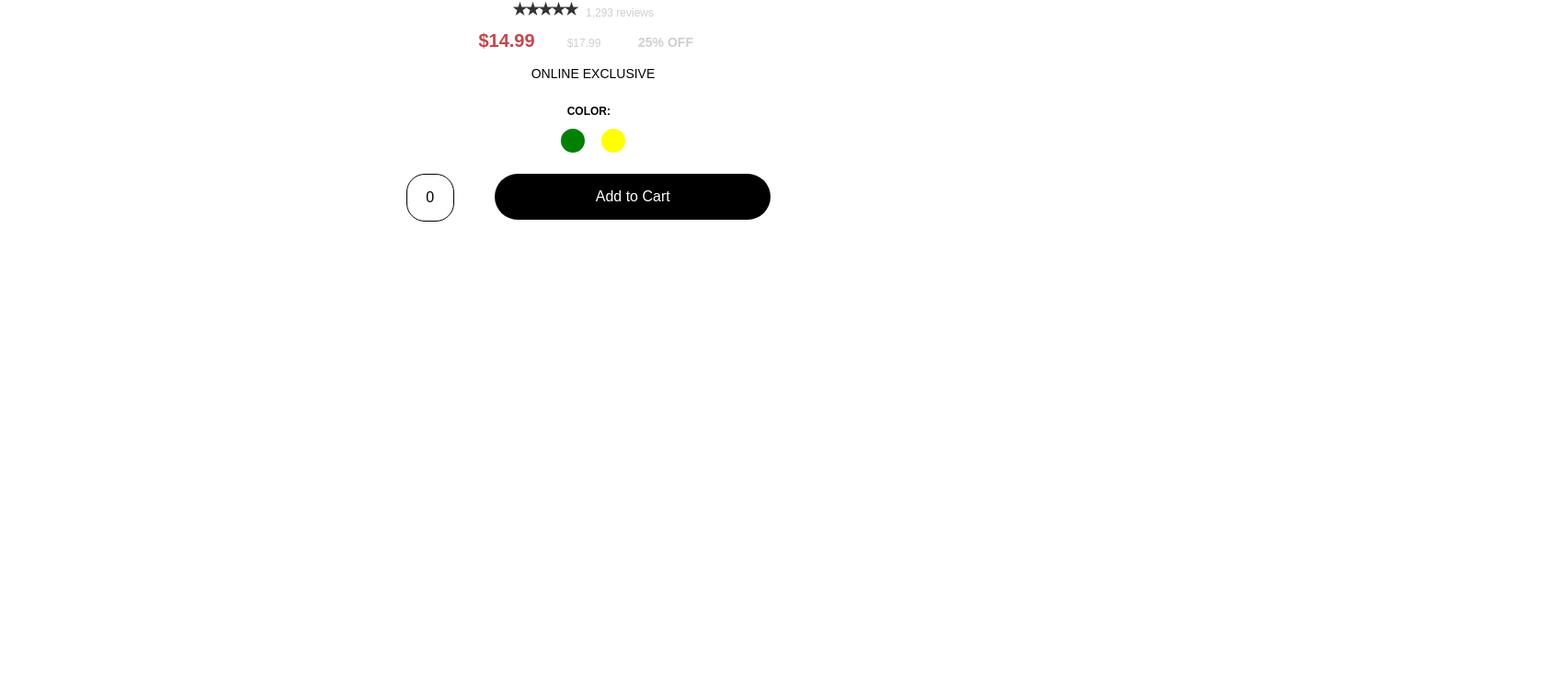
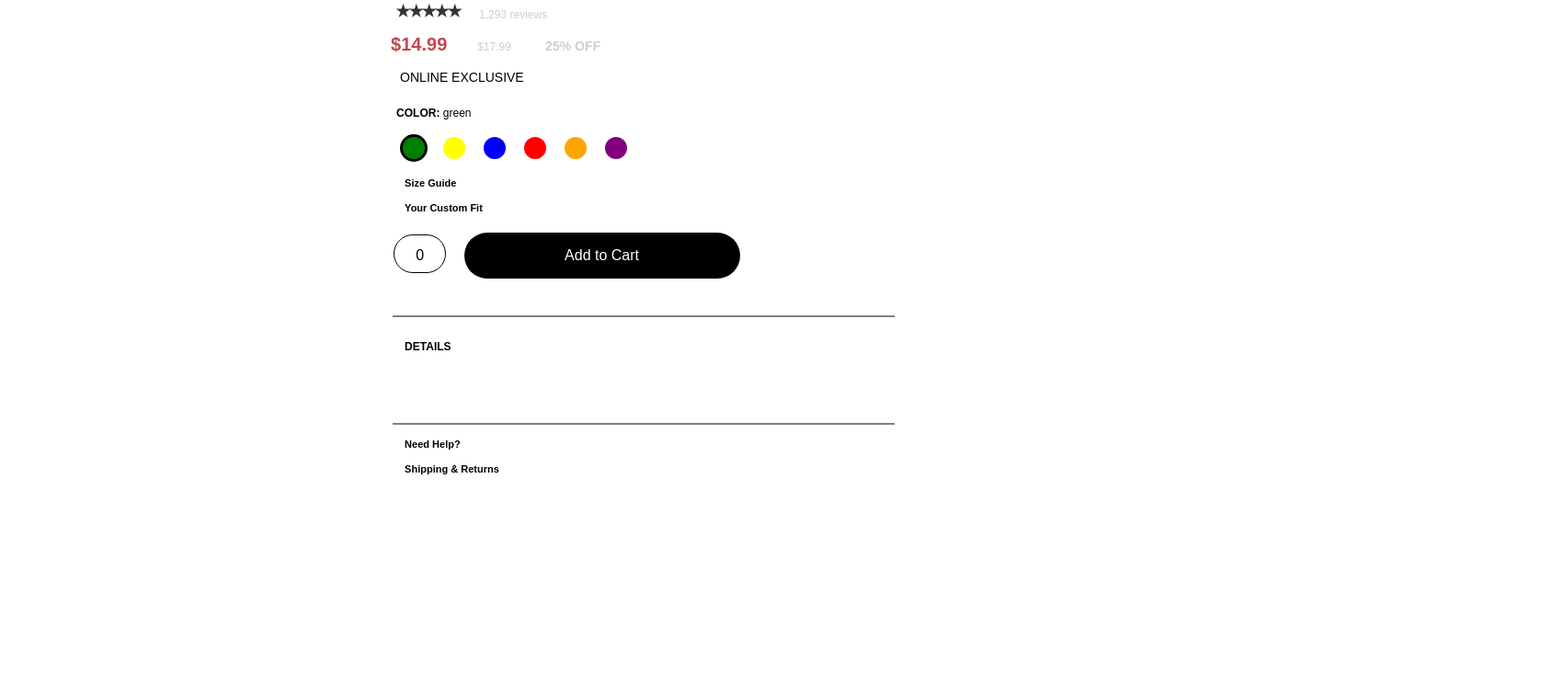
Before and after one commit to Chasieboy317/ZaioAssignment1, a plain HTML site: page challenge.html in a window 1280 px wide. Shown: the part 68-800 px from the top of the page at 92% size, 1689 px wide, since content can reach past the window. Drawn offline with Linux system fonts and the light colour scheme.

Commit message:
implemented everything fully. Might decide to change a few colours later

```diff
--- a/challenge.css
+++ b/challenge.css
@@ -1,6 +1,5 @@
 .infoHeader {
-	text-align: center;
-	margin: 8px;
+	width: 550px;
 }
 .product {
 }
@@ -12,31 +11,25 @@
 
 /*review row*/
 .reviewHeader {
-	min-width: 300px;
 }
 .reviewBar {
-	width: 80px;
+	min-width: 80px;
 	font: bold 26px Arial;
 	color: #333;
 	display: inline-block;
-	margin-left: 10px;
-	margin-bottom: 4px;
-	margin-top: 4px;
+	margin: 6px;
 }
 .reviewNumber {
-	width: 100px;
 	font: normal 12px Arial;
 	color: #cfcfcf;
 	display: inline-block;
-	text-align: left;
 }
 
 /*price row*/
 .price {
-	min-width: 300px;
 }
 .currentPrice {
-	width: 90px;
+	min-width: 90px;
 	font: bold 20px Arial;
 	color: #c2484e;
 	display: inline-block;
@@ -44,13 +37,13 @@
 	margin-top: 4px;
 }
 .retailPrice {
-	width: 70px;
+	min-width: 70px;
 	font: normal 12px Arial;
 	color: #cfcfcf;
 	display: inline-block;
 }
 .discount {
-	width: 100px;
+	min-width: 100px;
 	font: bold 14px Arial;
 	color: #cfcfcf;
 	display: inline-block;
@@ -66,8 +59,9 @@
 /*colour row*/
 #colourLabel {
 	font: bold 12px Arial;
-	margin-left: 4px;
-	margin-top: 26px;
+	margin: 6px;
+	margin-top: 20px;
+	display: inline-block;
 }
 #colour {
 	font: normal 12px Arial;
@@ -75,18 +69,21 @@
 }
 
 /*buttons */
-button:focus {outline: 0;}
+button:focus {
+	outline: 0;
+}
+
 .button {
-	display: inline-block;
 	cursor: pointer;
 	border-radius: 50%;
 	border-style: solid;
-	border-width: 2px;
+	border-width: 3px;
 	border-color: white;
 	width: 30px;
 	height: 30px;
 	margin-left: 10px;
 	margin-top: 10px;
+	margin-bottom: 2px;
 }
 
 .button#roundButton1 {
@@ -97,32 +94,57 @@ button:focus {outline: 0;}
 	background-color: yellow;
 }
 
+.button#roundButton3 {
+	background-color: blue;
+}
+
+.button#roundButton4 {
+	background-color: red;
+}
+
+.button#roundButton5 {
+	background-color: orange;
+}
+
+.button#roundButton6 {
+	background-color: purple;
+}
+
 .addToCart {
-	display: inline-block;
 	font: normal 16px Arial;
+	margin-bottom: 20px;
 }
 
 .addToCart#numberColour {
+	display: inline-block;
 	border: solid;
 	border-width: 1px;
-	border-radius: 20px;
+	border-radius: 25px;
 	background-color: white;
 	color: black;
-	width:50px;
-	height: 50px;
-	margin: 20px;
-	line-height: 50px;
+	width:55px;
+	height: 40px;
+	margin: 15px;
+	margin-top: 8px;
+	margin-left: 3px;
+	line-height: 44px;
 	text-align: center;
-	vertical-align: middle;
 }
 .addToCart#addToCartButton {
+	display: inline-block;
+	cursor: pointer;
 	border: none;
 	border-radius: 25px 25px 25px 25px;
 	background-color: black;
 	color: white;
-	width: 300px;
-	height: 50px;
-	margin: 20px;
+	min-width: 300px;
+	min-height: 50px;
+}
+
+.line {
+	border-style:solid;
+	border-color: grey;
+	margin: 2px;
 }
 
 /*modal popup*/
@@ -162,6 +184,7 @@ button:focus {outline: 0;}
 }
 
 .plusminus {
+	cursor: pointer;
 	width: 50px;
 	height: 50px;
 	margin: 10px;
@@ -183,6 +206,7 @@ button:focus {outline: 0;}
 	font: normal 40px Arial;
 }
 .choice {
+	cursor: pointer;
 	width: 80px;
 	height:40px;
 	margin:10px;
@@ -205,3 +229,9 @@ button:focus {outline: 0;}
 	background-color: #9dff82;
 	border-color: #67cc4b;
 }
+
+#selectedColours {
+	margin: 10px;
+	min-width: 300px;
+	min-height: 100px;
+}
--- a/challenge.html
+++ b/challenge.html
@@ -9,7 +9,7 @@
 </head>
 
 <body>
-
+	<div style="width:100%; height:100%; margin-left:33%; float:center">
 		<div class="infoHeader">
 			<div class="product">
 				<h1 class="productName">
@@ -47,14 +47,33 @@
 				<div id="colour"></div>
 			</div>
 
-		<div class="buttons">
-			<button class="button" id="roundButton1" -data-name="green" -data-price="10" onclick="buttonSelect(this.id)"></button>
-			<button class="button" id="roundButton2" -data-name="yellow" -data-price="20" onclick="buttonSelect(this.id)"></button>
+			<div>
+				<button class="button" id="roundButton1" -data-name="green" -data-price="10" onclick="ButtonSelect(this.id)"></button>
+				<button class="button" id="roundButton2" -data-name="yellow" -data-price="20" onclick="ButtonSelect(this.id)"></button>
+				<button class="button" id="roundButton3" -data-name="blue" -data-price="20" onclick="ButtonSelect(this.id)"></button>
+				<button class="button" id="roundButton4" -data-name="red" -data-price="20" onclick="ButtonSelect(this.id)"></button>
+				<button class="button" id="roundButton5" -data-name="orange" -data-price="20" onclick="ButtonSelect(this.id)"></button>
+				<button class="button" id="roundButton6" -data-name="purple" -data-price="20" onclick="ButtonSelect(this.id)"></button>
+				<p style="font: bold 11px Arial; margin:15px">Size Guide</p>
 			</div>
 
 			<div class="addToCart">
+				<p style="font: bold 11px Arial; margin: 15px;">Your Custom Fit</p>
 				<p class="addToCart" id="numberColour">0</p>
-			<button class="addToCart" id="addToCartButton" onclick="addToCart()">Add to Cart</button>
+				<button class="addToCart" id="addToCartButton" onclick="AddToCart()">Add to Cart</button>
+			</div>
+
+			<hr class="line"> </hr>
+
+			<div id="selectedColours" style="min-height: 80px;">
+				<p style="font: bold 12px Arial; margin-left: 5px; margin-top: 25px; margin-bottom: 5px;">DETAILS</p>
+			</div>
+
+			<hr class="line"> </hr>
+
+			<div>
+				<p style="font: bold 11px Arial; margin:15px">Need Help?</p>
+				<p style="font: bold 11px Arial; margin:15px">Shipping & Returns</p>
 			</div>
 
 			<div id="addColours" class = "popup">
@@ -63,17 +82,19 @@
 					<p class="popup-text">Please add the quantity of the item you have selected.</p>
 					<div class = "incdec">
 						<p id="colourName"></p>
-				<button class = "plusminus" onclick="decrement()">-</button>
+						<button class = "plusminus" onclick="Decrement()">-</button>
 						<p id="duplicateColour">0</p>
-				<button class = "plusminus" onclick="increment()">+</button>
+						<button class = "plusminus" onclick="Increment()">+</button>
 					</div>
-			<button class="choice" id="agree" onclick="closeAddToCart()">
+					<button class="choice" id="agree" onclick="Agree()">
 						<p class="popup-choice">Agree</p>
 					</button>
-			<button class="choice" id="cancel" onclick="closeAddToCart()">
+					<button class="choice" id="cancel" onclick="Cancel()">
 						<p class="popup-choice">Cancel</p>
 					</button>
 
+				</div>
+			</div>
 		</div>
 </div>
 
@@ -81,41 +102,81 @@
 
 	<script type="text/javascript">
 		var selectedButton = document.getElementById("roundButton1");
-
 		var lastSelectedButton = selectedButton;
 		var ringColour = "black";
-
+		var itemsInCart = false;
+		var addToCartButton = document.getElementById("addToCartButton");
+		var numberColour = document.getElementById("numberColour");
 		var popup = document.getElementById("addColours");
 		var colourName = document.getElementById("colourName");
 		var duplicateColour = document.getElementById("duplicateColour");
+		var duplicateColourNum = 0;
 
-		var itemsInCart = false;
+		var selectedColours = document.getElementById("selectedColours");
 
-		function buttonSelect(currentID) {
-			lastSelectedButton = selectedButton;
-			selectedButton = document.getElementById(currentID);
+		selectedButton.style.borderColor = ringColour;
+		document.getElementById("colour").innerHTML = selectedButton.getAttribute("-data-name");
 
-			lastSelectedButton.style.borderColor = "white";
-			selectedButton.style.borderColor = ringColour;
+		function ButtonSelect(currentID) {
+			if (itemsInCart) {return;} //if the user is in the state of checking out, don't allow them to choose a colour
+			lastSelectedButton = selectedButton; //the button that will be deactivated will be the previously selected button
+			selectedButton = document.getElementById(currentID); //the button that will be activated
+
+			lastSelectedButton.style.borderColor = "white"; //deactivate the button
+			selectedButton.style.borderColor = ringColour; //activate the button
 
 			document.getElementById("colour").innerHTML = selectedButton.getAttribute("-data-name");
 		}
 
-		function addToCart() {
+		function Checkout() {
+			var copyColour = selectedButton.cloneNode(true);
+			copyColour.style.border = "none";
+			//copyColour.onclick = null; //For some reason null assignment of the onclick function doesn't remove it's functionality ???
+			for (var i=0; i<duplicateColourNum; i++) {
+				selectedColours.appendChild(copyColour.cloneNode(true)); //make a copy of the selected colour and add it to the list of colours
+			}
+			Reset();
+		}
+
+		function AddToCart() {
+
 			popup.style.display = "block";
 			colourName.innerHTML = selectedButton.getAttribute("-data-name");
 		}
 
-		function closeAddToCart() {
+		function Agree() {
+			popup.style.display = "none";
+			if (duplicateColourNum==0) {return;}
+			itemsInCart = true;
+			addToCartButton.innerHTML = "Checkout Now";
+			numberColour.innerHTML = duplicateColourNum;
+			addToCartButton.onclick = function() {Checkout();}
+		}
+
+		function Cancel() {
 			popup.style.display = "none";
 		}
 
-		function increment() {
+		//method to increment the number of colours which will be added to the cart in the modal
+		function Increment() {
 			duplicateColour.innerHTML = parseInt(duplicateColour.innerHTML, 10)+1;
+			duplicateColourNum = parseInt(duplicateColour.innerHTML, 10);
 		}
 
-		function decrement() {
+		//method to decrement the number of colours which will be added to the cart in the modal
+		function Decrement() {
 			duplicateColour.innerHTML = parseInt(duplicateColour.innerHTML, 10) > 0 ? parseInt(duplicateColour.innerHTML, 10)-1 : 0;
+			duplicateColourNum = parseInt(duplicateColour.innerHTML, 10);
+		}
+
+		//helper method to reset all the fields of relevant elements after checking out
+		function Reset() {
+			itemsInCart = false;
+			addToCartButton.onclick = function() {AddToCart();}
+			addToCartButton.innerHTML = "Add To Cart";
+			duplicateColour.innerHTML = "0";
+			duplicateColourNum = 0;
+			numberColour.innerHTML = "0";
 		}
 
 	</script>
```
Lines whose indentation alone changed are shown as unchanged.
